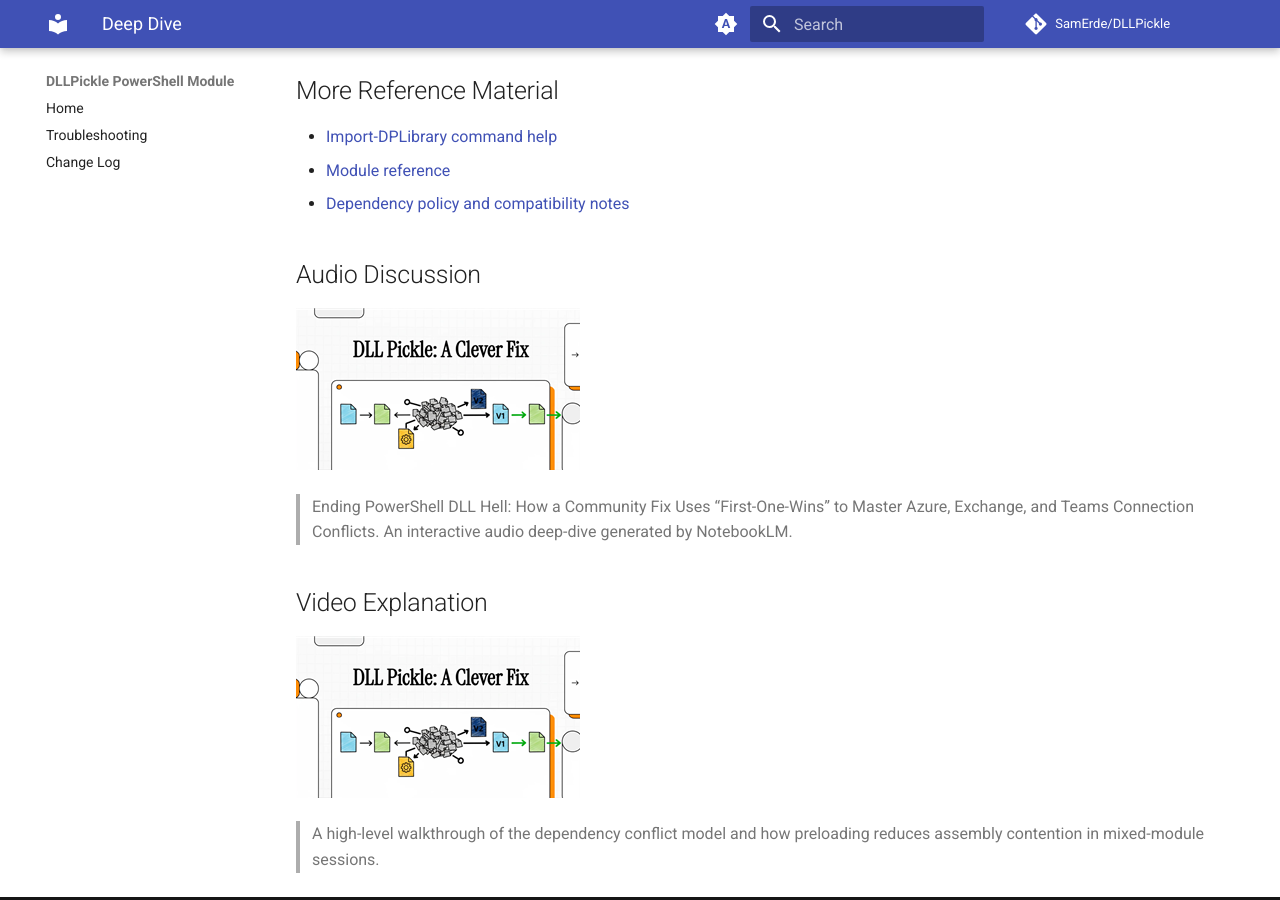
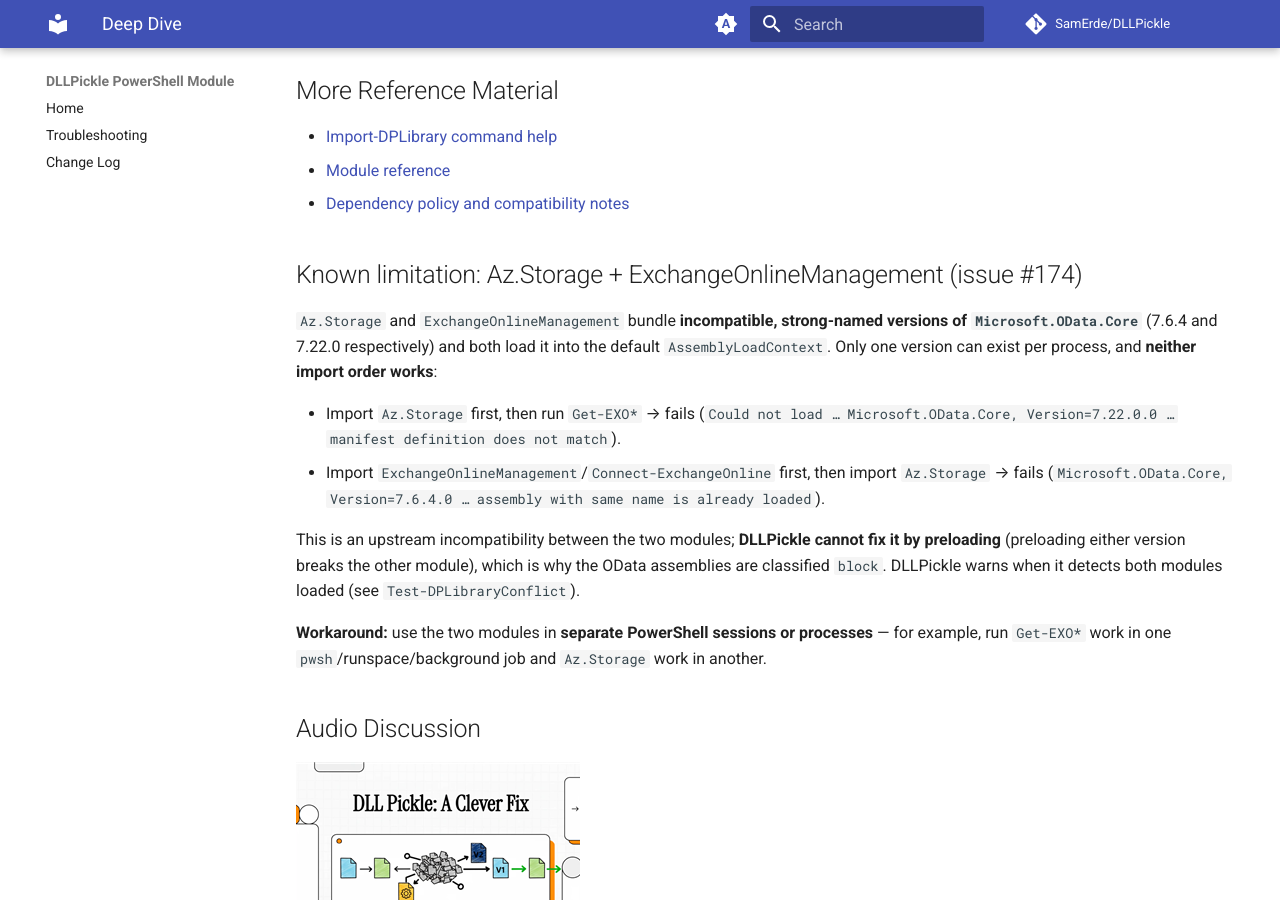
Before and after one commit to SamErde/DLLPickle, an MkDocs documentation site: the page built from docs/Deep-Dive.md, in a window 1280 px wide and 900 px high, scrolled down 3389 px. Built offline with MkDocs 1.6.1 and Material for MkDocs 9.7.7, drawn with Linux system fonts in a browser that asks for light colours; comment, search, counter and statistics services are not loaded.

Commit message:
docs: document the Az.Storage + EXO OData known limitation (#174)

```diff
--- a/docs/Deep-Dive.md
+++ b/docs/Deep-Dive.md
@@ -162,6 +162,24 @@ exclusion for environment-specific troubleshooting.
 - [Module reference](DLLPickle.md)
 - [Dependency policy and compatibility notes](../DEPENDENCIES.md)
 
+## Known limitation: Az.Storage + ExchangeOnlineManagement (issue #174)
+
+`Az.Storage` and `ExchangeOnlineManagement` bundle **incompatible, strong-named versions of
+`Microsoft.OData.Core`** (7.6.4 and 7.22.0 respectively) and both load it into the default
+`AssemblyLoadContext`. Only one version can exist per process, and **neither import order works**:
+
+- Import `Az.Storage` first, then run `Get-EXO*` → fails (`Could not load … Microsoft.OData.Core,
+  Version=7.22.0.0 … manifest definition does not match`).
+- Import `ExchangeOnlineManagement`/`Connect-ExchangeOnline` first, then import `Az.Storage` → fails
+  (`Microsoft.OData.Core, Version=7.6.4.0 … assembly with same name is already loaded`).
+
+This is an upstream incompatibility between the two modules; **DLLPickle cannot fix it by preloading**
+(preloading either version breaks the other module), which is why the OData assemblies are
+classified `block`. DLLPickle warns when it detects both modules loaded (see `Test-DPLibraryConflict`).
+
+**Workaround:** use the two modules in **separate PowerShell sessions or processes** — for example,
+run `Get-EXO*` work in one `pwsh`/runspace/background job and `Az.Storage` work in another.
+
 ## Audio Discussion
 
 [![Listen](https://raw.githubusercontent.com/SamErde/DLLPickle/main/assets/DLL_Pickle__A_Clever_Fix.png)](https://raw.githubusercontent.com/SamErde/DLLPickle/main/assets/DLL_Pickle__Interactive_Deep_Dive_audio.mp4)
```
